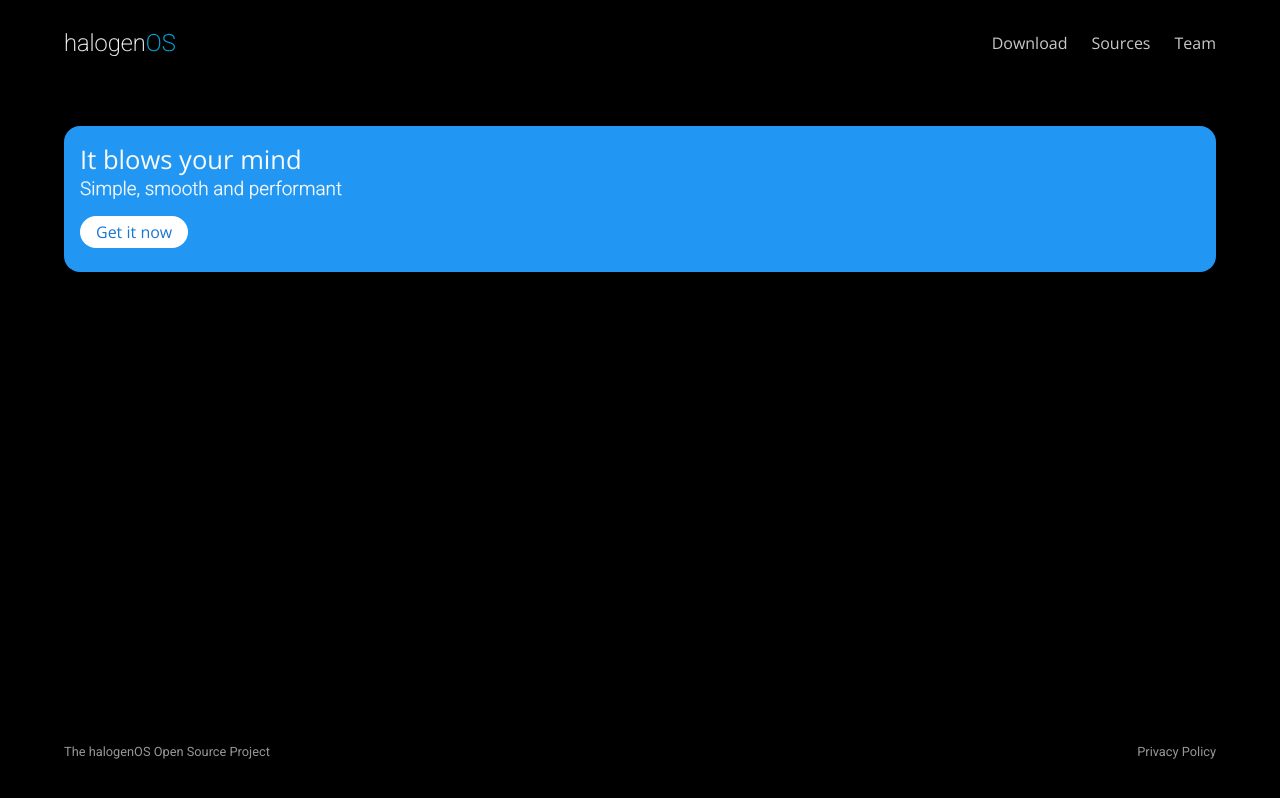
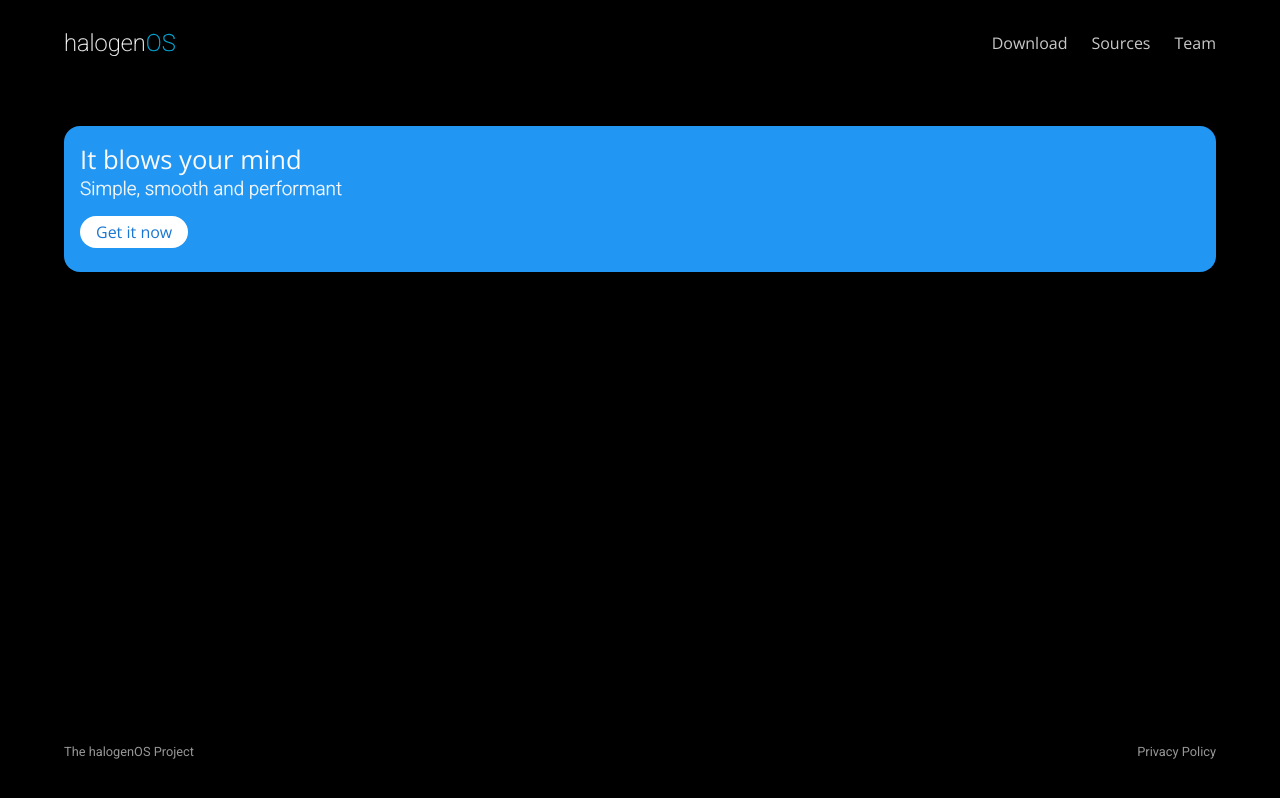
Before and after one commit to halogenOS/halogenos.org, a Vue app: page / in a window 1280 px wide. Built offline with nearby package versions, Linux system fonts and the light colour scheme; a web font is replaced by a local one.

Commit message:
App: shorten footer
There's no real need to mention "Open Source" explicitly, it's just a
project.

```diff
--- a/src/components/Footer.vue
+++ b/src/components/Footer.vue
@@ -1,7 +1,7 @@
 <template lang="pug">
     footer
         div
-            span The halogenOS Open Source Project
+            span The halogenOS Project
         div
         div
             a(
```
